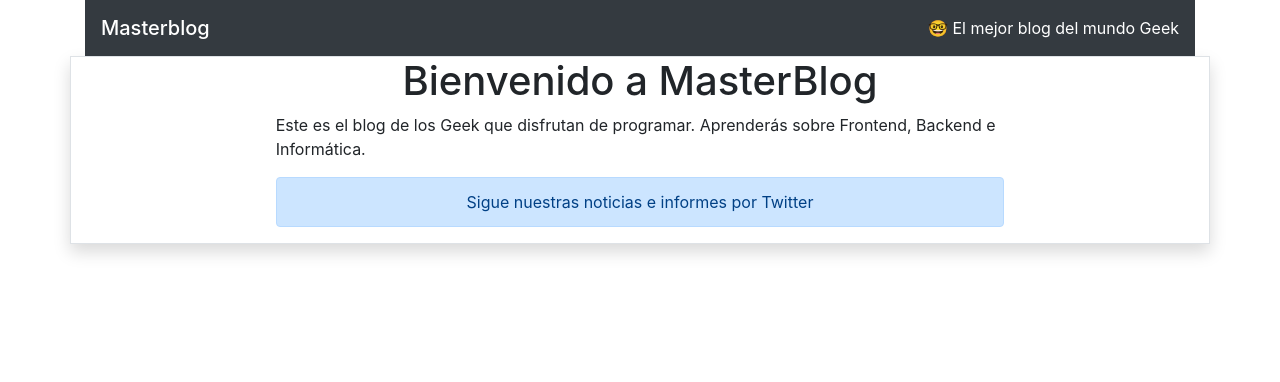
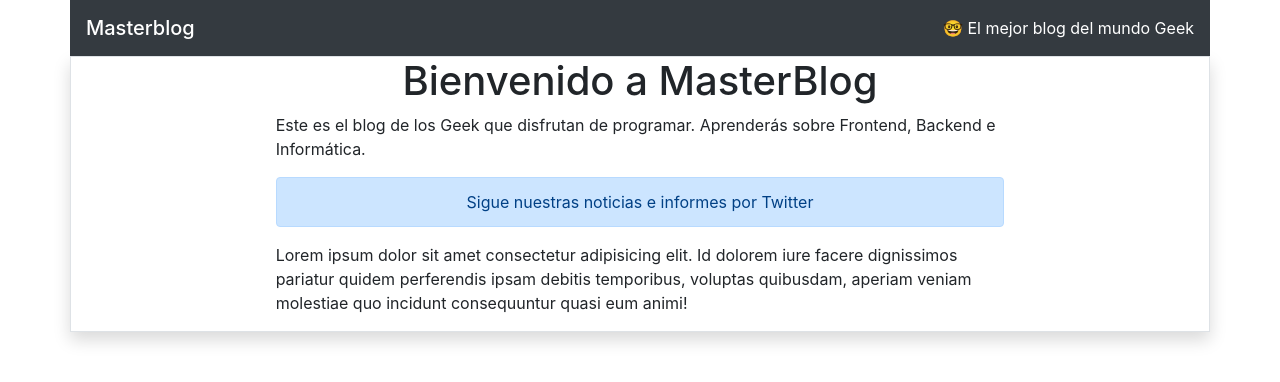
Before and after one commit to mentorrolling/Masterblog, a plain HTML site: page index.html in a window 1280 px wide. Drawn offline with nearby package versions, Linux system fonts and the light colour scheme.

Commit message:
Agrego texto y arreglo header

```diff
--- a/index.html
+++ b/index.html
@@ -22,7 +22,7 @@
   <body>
     <div class="container">
       <div class="row">
-        <div class="col">
+        <div class="col p-0">
           <nav class="navbar navbar-dark bg-dark">
             <span class="navbar-brand mb-0 h1">Masterblog</span>
             <span class="text-white">
@@ -41,6 +41,12 @@
           <div class="alert alert-primary text-center" role="alert">
             Sigue nuestras noticias e informes por Twitter
           </div>
+          <p>
+            Lorem ipsum dolor sit amet consectetur adipisicing elit. Id dolorem
+            iure facere dignissimos pariatur quidem perferendis ipsam debitis
+            temporibus, voluptas quibusdam, aperiam veniam molestiae quo
+            incidunt consequuntur quasi eum animi!
+          </p>
         </div>
       </div>
     </div>
```
